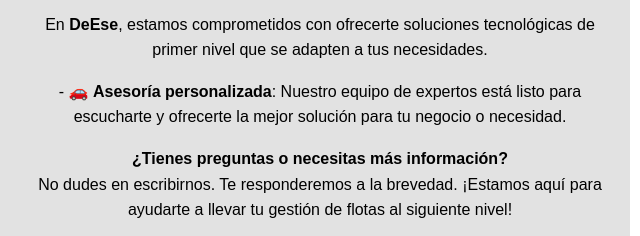
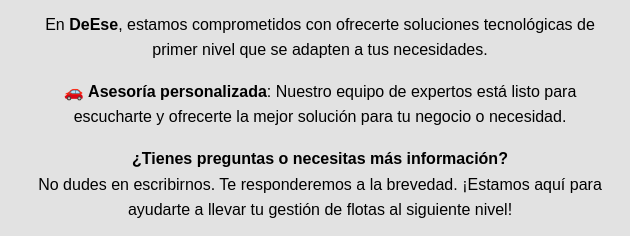
Before and after one commit to Alsolcru/deese, a plain HTML site: page quienes_somos.html in a window 1280 px wide. Shown: the part 441-677 px from the top of the page, 630-1270 px from the left. Drawn offline with Linux system fonts and the light colour scheme; a script that the page names is missing.

Commit message:
Update quienes_somos.html

```diff
--- a/quienes_somos.html
+++ b/quienes_somos.html
@@ -81,7 +81,7 @@ return true; }
         En <strong>DeEse</strong>, estamos comprometidos con ofrecerte soluciones tecnológicas de primer nivel que se adapten a tus necesidades.
     </p>
     <p>
-        - 🚗 <strong>Asesoría personalizada</strong>: Nuestro equipo de expertos está listo para escucharte y ofrecerte la mejor solución para tu negocio o necesidad.<br>
+        🚗 <strong>Asesoría personalizada</strong>: Nuestro equipo de expertos está listo para escucharte y ofrecerte la mejor solución para tu negocio o necesidad.<br>
     </p>
     <p>
         <strong>¿Tienes preguntas o necesitas más información?</strong><br>
```
